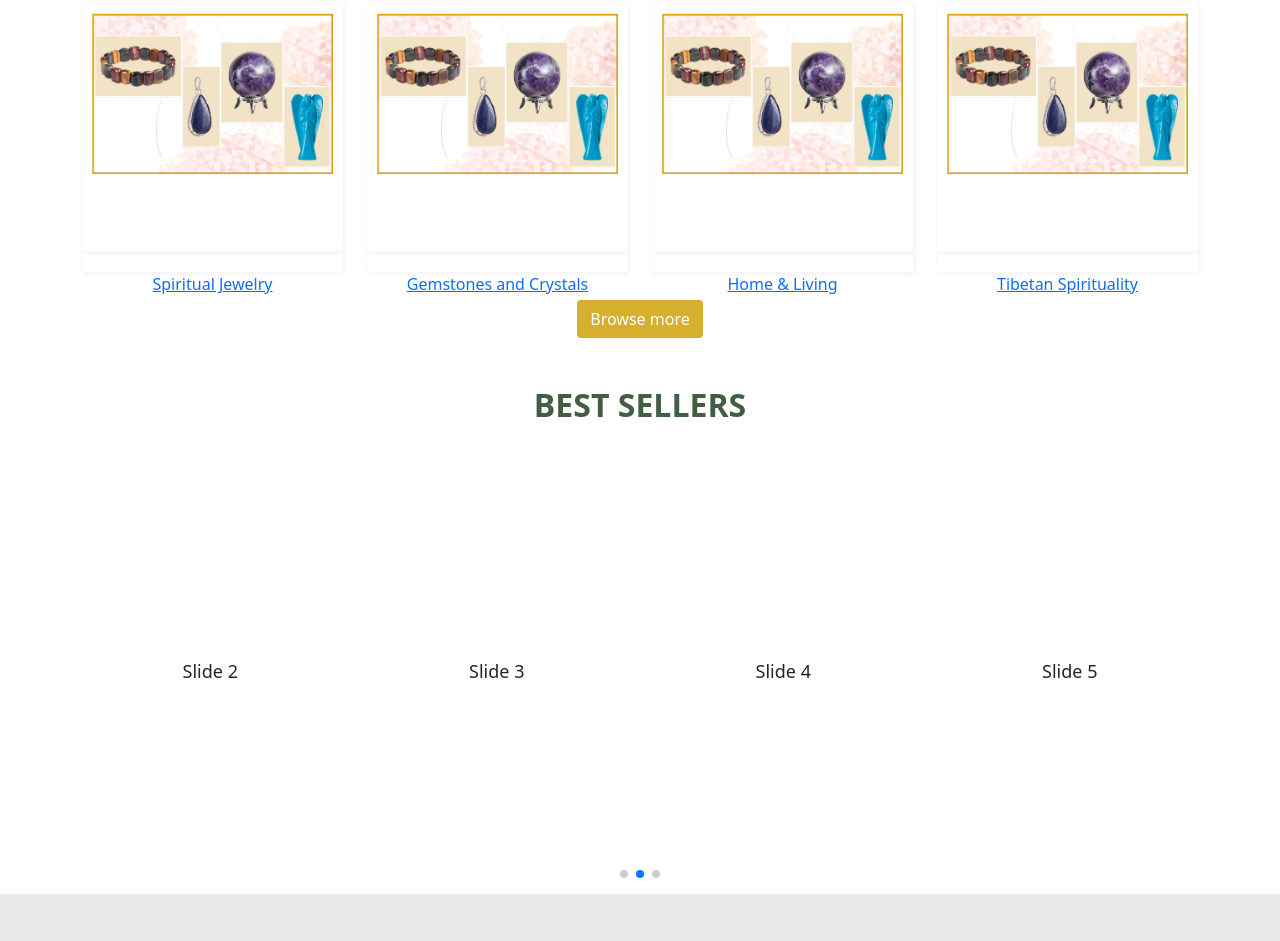
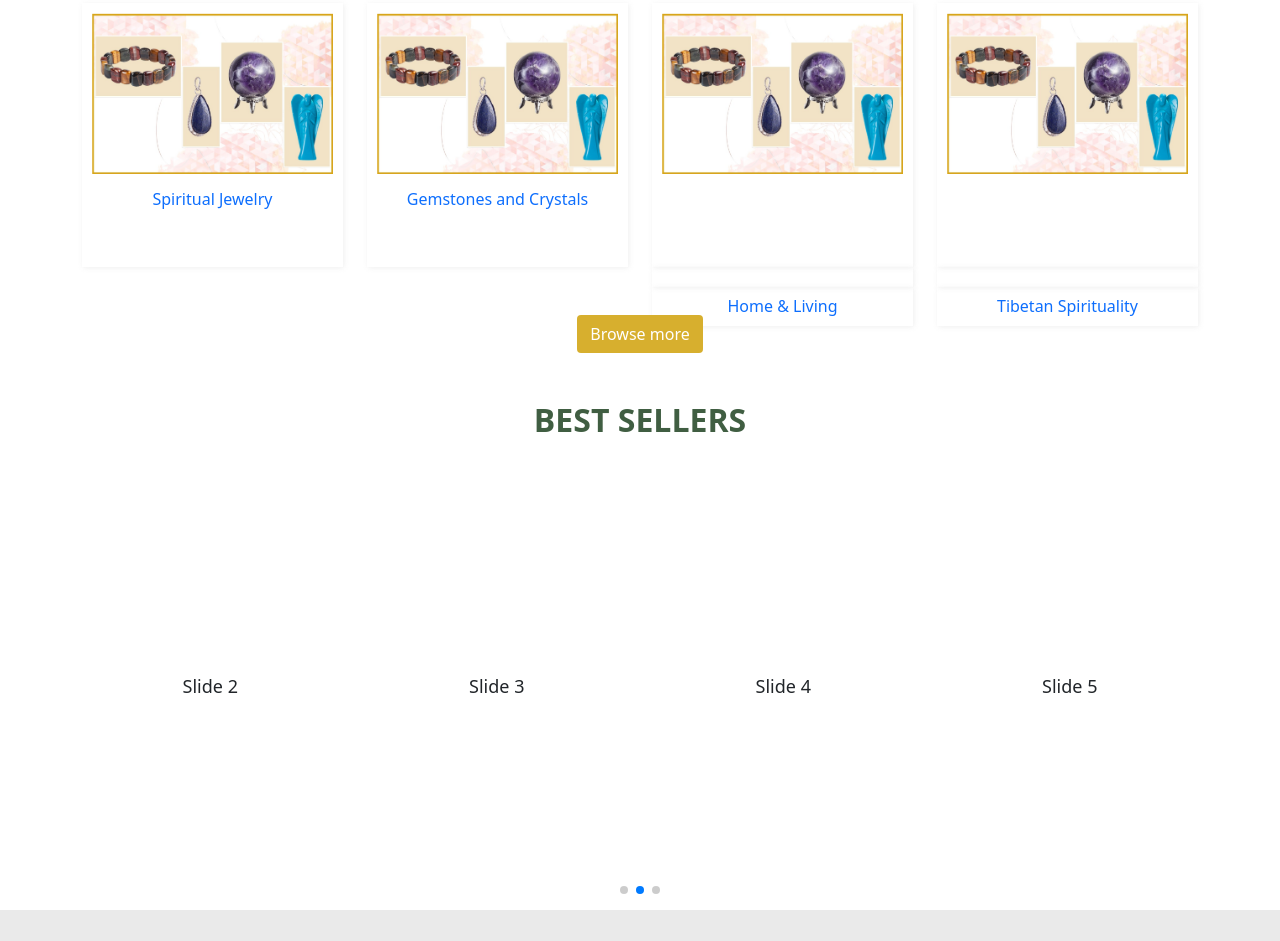
Before and after one commit to Stealthdark/theastralplace, a website: page index.html in a window 1280 px wide. Shown: the part 1562-2503 px from the top of the page. Drawn offline with nearby package versions, Linux system fonts and the light colour scheme.

Commit message:
Update index.html

```diff
--- a/index.html
+++ b/index.html
@@ -209,7 +209,7 @@
                                 <img class="w-100" src="media/category-sample.png" alt="category-img">
                             </div>
                             <div class="card-title">
-                                <a href="products.html#spiritual-jewelry-category" class="h6">Spiritual Jewelry</a>
+                                <h2 class="h6">Spiritual Jewelry</h2>
                             </div>
                         </a>
                     </div>
@@ -219,7 +219,7 @@
                                 <img class="w-100" src="media/category-sample.png" alt="category-img">
                             </div>
                             <div class="card-title">
-                                <a href="products.html#gems-crystal-category" class="h6">Gemstones and Crystals</a>
+                                <h2 class="h6">Gemstones and Crystals</h2>
                             </div>
                         </a>
                     </div>
@@ -229,7 +229,7 @@
                                 <img class="w-100" src="media/category-sample.png" alt="category-img">
                             </div>
                             <div class="card-title">
-                                <a href="products.html#home-living-category" class="h6">Home & Living</a>
+                                <h2 class="h6">Home & Living</a>
                             </div>
                         </a>
                     </div>
@@ -239,8 +239,7 @@
                                 <img class="w-100" src="media/category-sample.png" alt="category-img">
                             </div>
                             <div class="card-title">
-                                <a href="products.html#tibetan-spirituality-category" class="h6">Tibetan
-                                    Spirituality</a>
+                                <h2 class="h6">Tibetan Spirituality</a>
                             </div>
                         </a>
                     </div>
```
